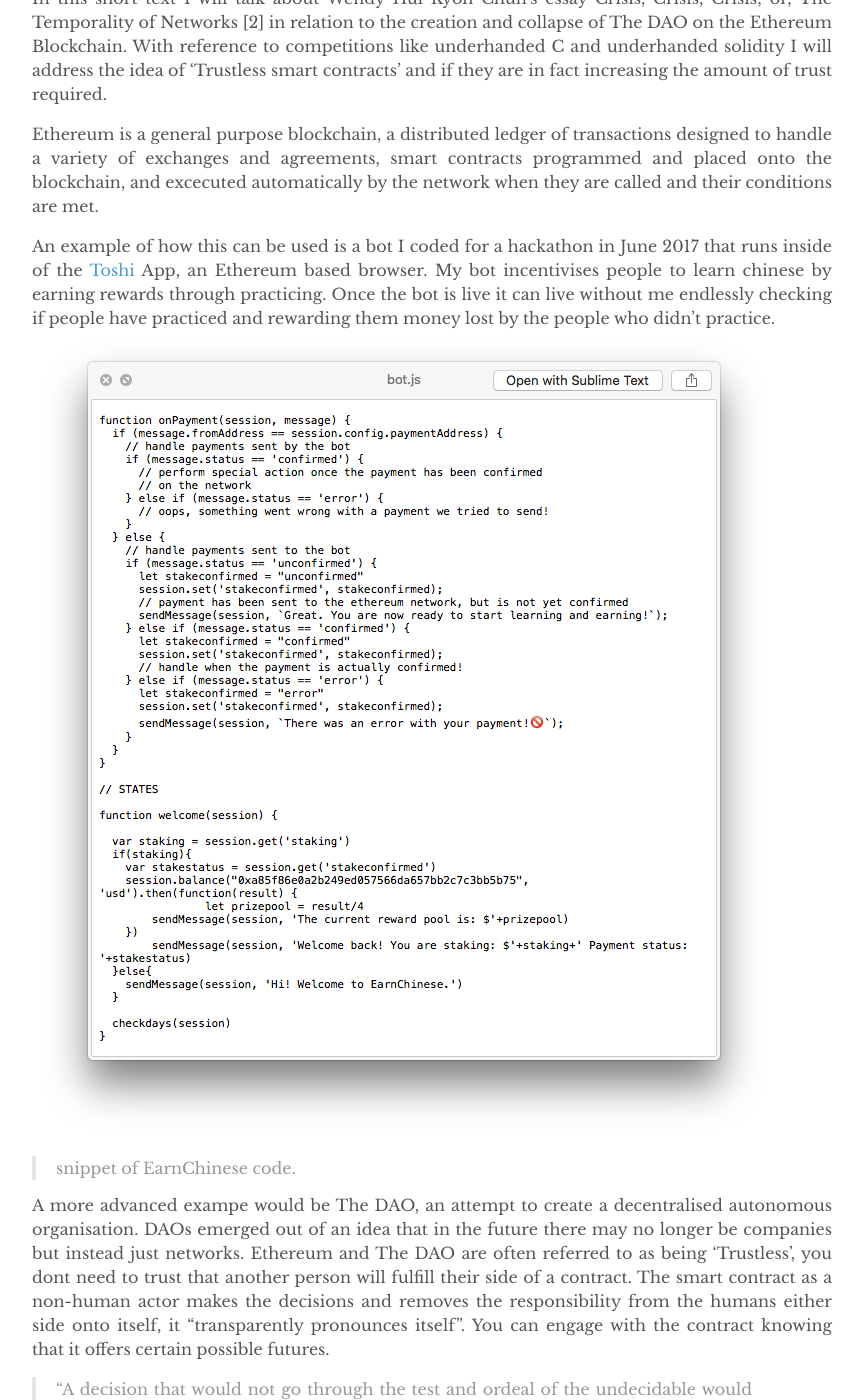
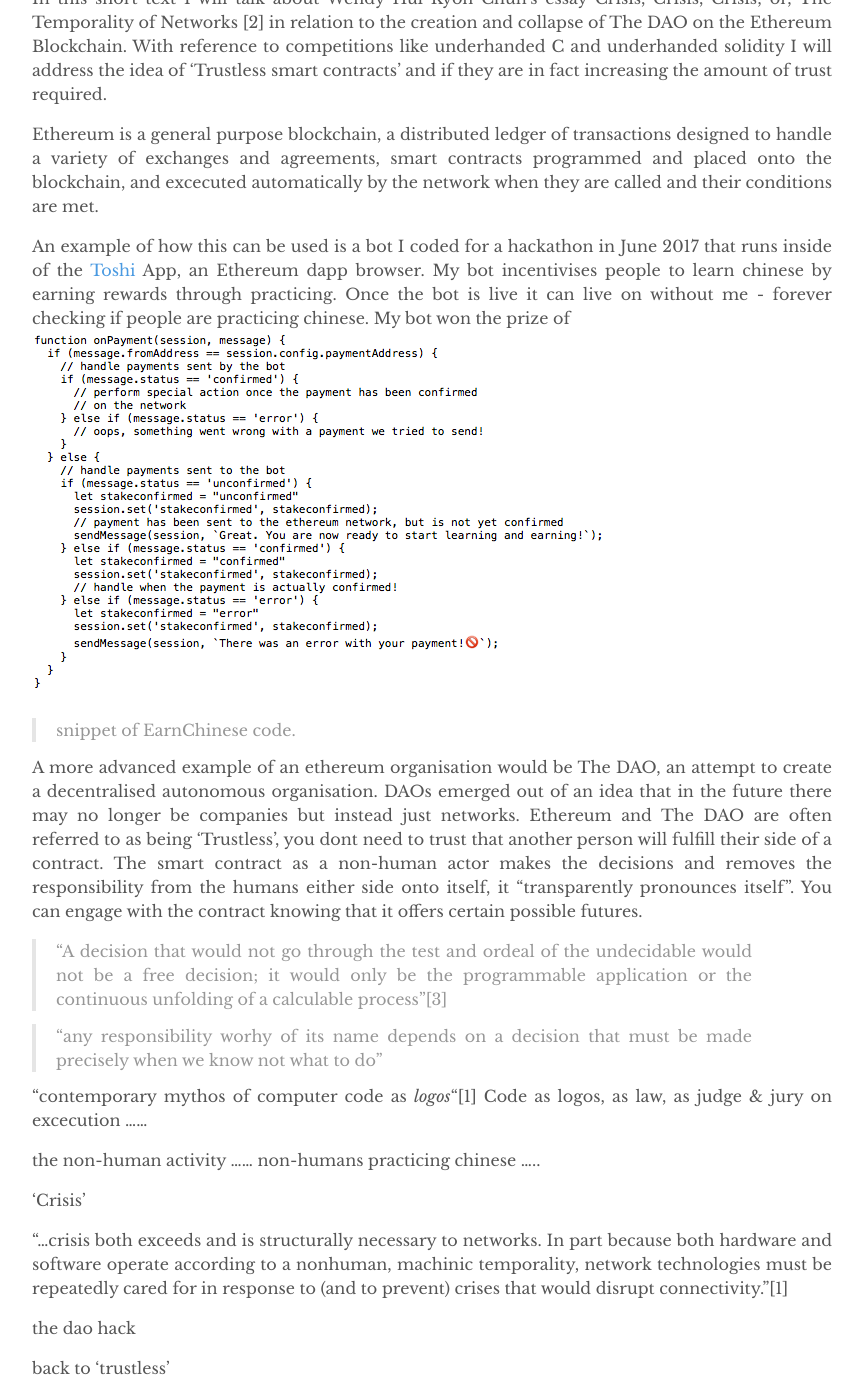
Before and after one commit to isaac-art/isaac-art.github.io, a Jekyll site: the page built from _posts/2017-11-25-Crisis.md, in a window 1280 px wide and 1400 px high, scrolled down 331 px. Shown: the whole window, without its empty margins (208-1072 px from the left). Built offline with Jekyll 4.4.1, drawn with Linux system fonts in a browser that asks for light colours.

Commit message:
update crisis

```diff
--- a/_posts/2017-11-25-Crisis.md
+++ b/_posts/2017-11-25-Crisis.md
@@ -8,11 +8,11 @@ In this short text I will talk about Wendy Hui Kyon Chun's essay Crisis, Crisis,
 
 Ethereum is a general purpose blockchain, a distributed ledger of transactions designed to handle a variety of exchanges and agreements, smart contracts programmed and placed onto the blockchain, and excecuted automatically by the network when they are called and their conditions are met.
 
-An example of how this can be used is a bot I coded for a hackathon in June 2017 that runs inside of the [Toshi](https://.........) App, an Ethereum based browser. My bot incentivises people to learn chinese by earning rewards through practicing. Once the bot is live it can live without me endlessly checking if people have practiced and rewarding them money lost by the people who didn't practice.
+An example of how this can be used is a bot I coded for a hackathon in June 2017 that runs inside of the [Toshi](https://www.toshi.org/) App, an Ethereum dapp browser. My bot incentivises people to learn chinese by earning rewards through practicing. Once the bot is live it can live on without me - forever checking if people are practicing chinese. My bot won the prize of
 ![](https://isaac-art.github.io/images/ecbot.png)
 >snippet of EarnChinese code.
 
-A more advanced exampe would be The DAO, an attempt to create a decentralised autonomous organisation. DAOs emerged out of an idea that in the future there may no longer be companies but instead just networks. Ethereum and The DAO are often referred to as being 'Trustless', you dont need to trust that another person will fulfill their side of a contract. The smart contract as a non-human actor makes the decisions and removes the responsibility from the humans either side onto itself, it "transparently pronounces itself".  You can engage with the contract knowing that it offers certain possible futures.
+A more advanced example of an ethereum organisation would be The DAO, an attempt to create a decentralised autonomous organisation. DAOs emerged out of an idea that in the future there may no longer be companies but instead just networks. Ethereum and The DAO are often referred to as being 'Trustless', you dont need to trust that another person will fulfill their side of a contract. The smart contract as a non-human actor makes the decisions and removes the responsibility from the humans either side onto itself, it "transparently pronounces itself".  You can engage with the contract knowing that it offers certain possible futures.
 
 >"A decision that would not go through the test and ordeal of the undecidable would not be a free decision; it would only be the programmable application or the continuous unfolding of a calculable process"[3]
 
```
Also changed, not shown: images/ecbot.png.
